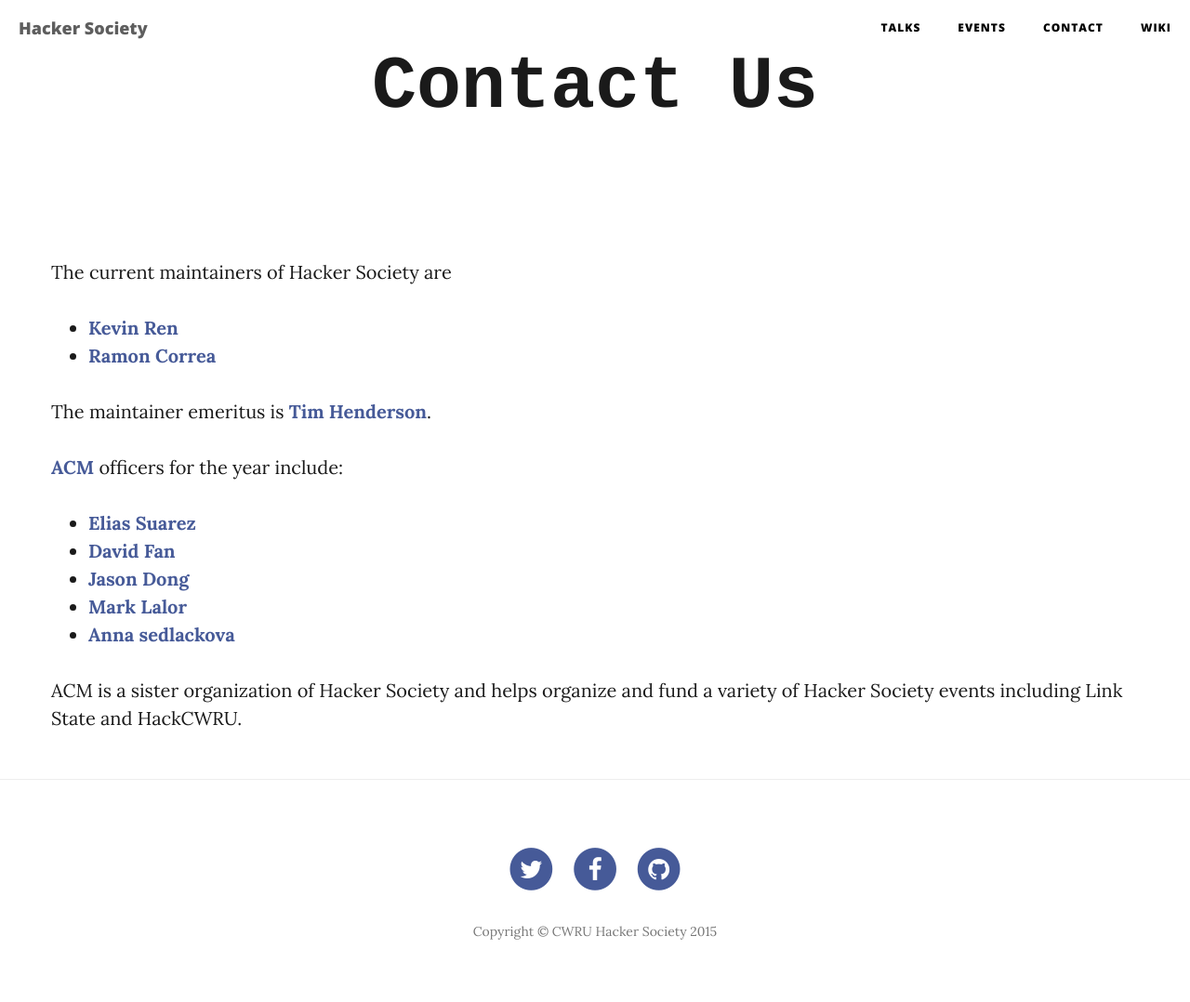
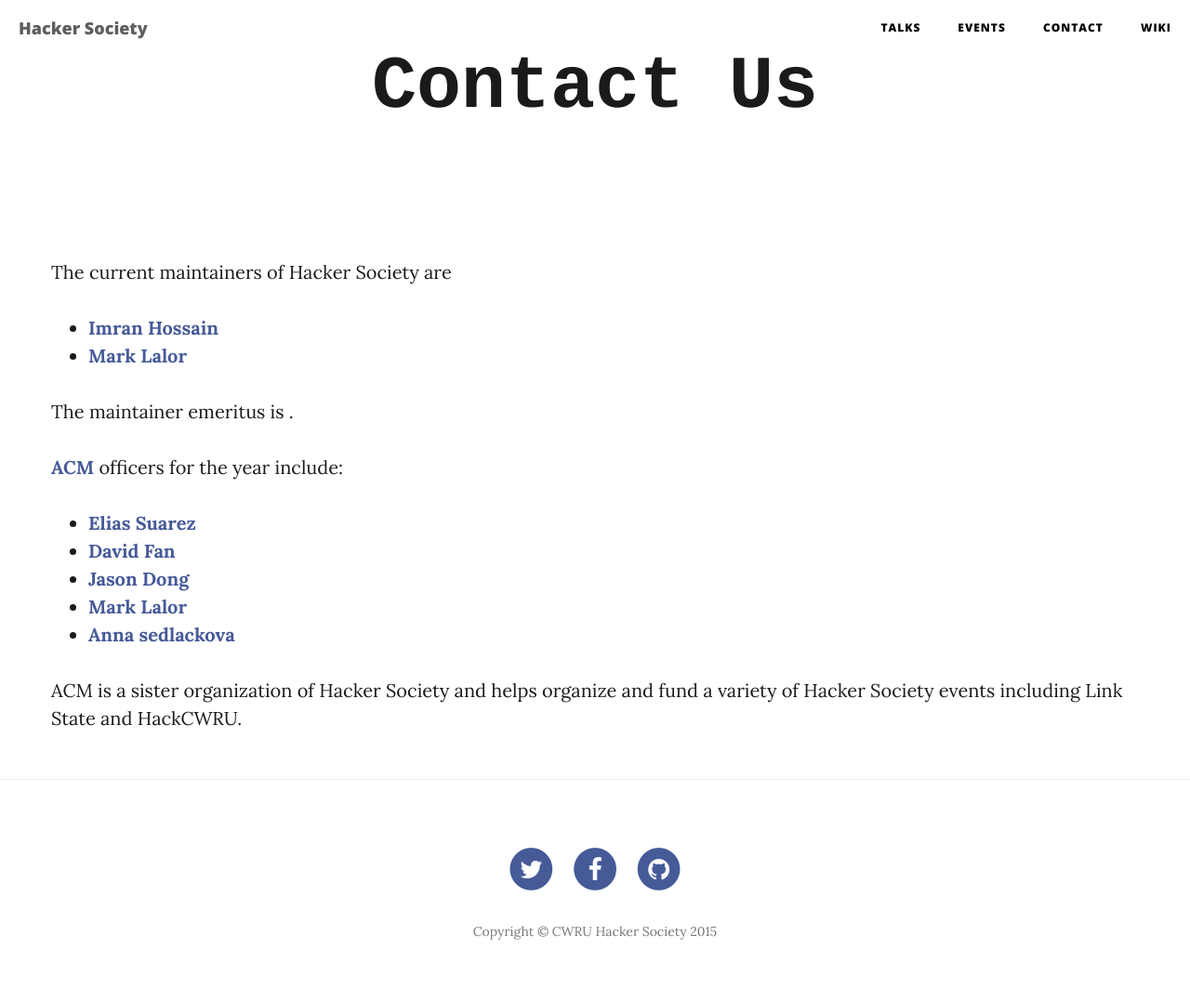
Before and after one commit to hacsoc/hacsoc.github.com, a Jekyll site: the page built from contact.md, in a window 1280 px wide. Shown: the whole page at 93% size. Built offline with Jekyll 4.4.1, drawn with Linux system fonts in a browser that asks for light colours; nearby versions of some CDN libraries.

Commit message:
Updated Maintainers

```diff
--- a/_data/maintainers.yml
+++ b/_data/maintainers.yml
@@ -1,9 +1,5 @@
 current:
-    - name: Kevin Ren
-      email: kxr222@case.edu
-    - name: Ramon Correa
-      email: rlc131@case.edu
-
-emeritus:
-    name: Tim Henderson
-    email: tah35@case.edu
+    - name: Imran Hossain
+      email: iah13@case.edu
+    - name: Mark Lalor
+      email: mwl58@case.edu
```
